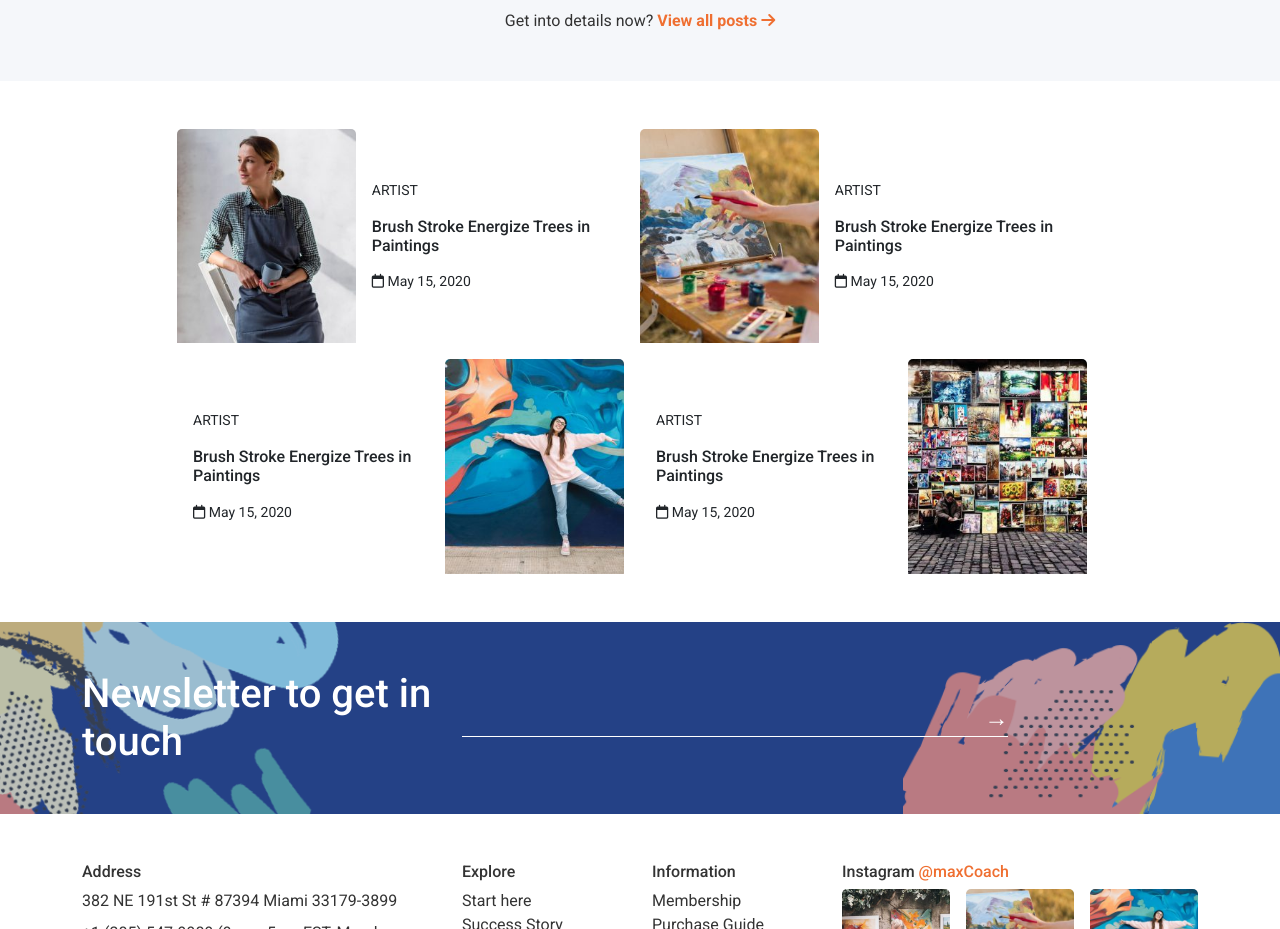
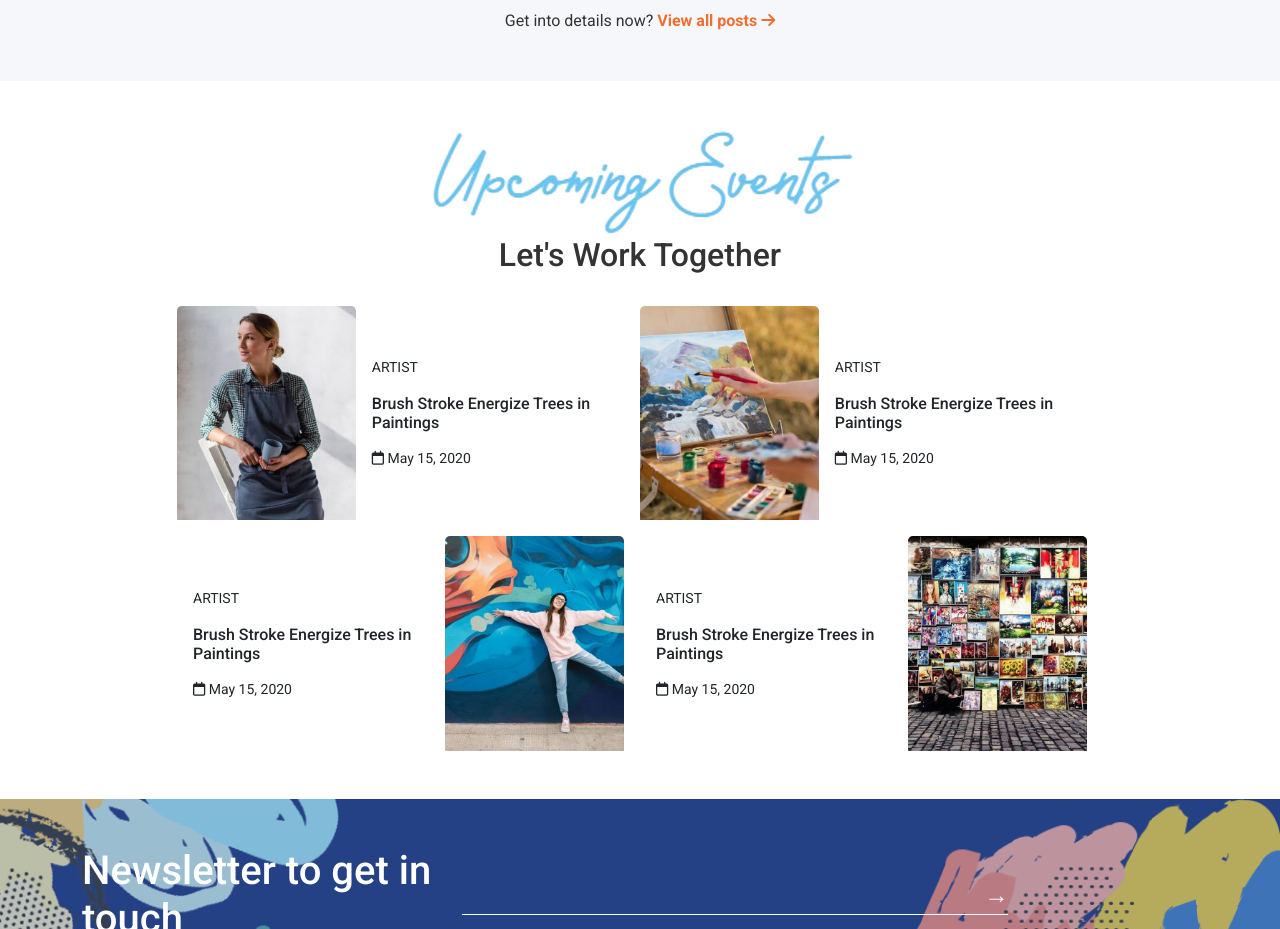
Before and after one commit to LorenzoMonteforte92/proj-html-vuejs, a Vue app: page / in a window 1280 px wide. Shown: the part 4649-5578 px from the top of the page. Built offline with nearby package versions, Linux system fonts and the light colour scheme; a web font is replaced by a local one.

Commit message:
fix: events title

```diff
--- a/src/components/AppEvents.vue
+++ b/src/components/AppEvents.vue
@@ -20,6 +20,13 @@
     <section class="mt-5" >
         <div class="container">
             <div class="row justify-content-center">
+                <div class="col-12 mb-4">
+                    <div class="text-center" >
+                        <img src="../assets/img/events.png" alt="">
+                    </div>
+                    <h2 class="text-center " >Let's Work Together</h2>
+
+                </div>
                 <div class="col-10 d-flex flex-wrap gap-3 row-gap-3">
                     <div class="card flex-row" style="width: calc(100% / 2 - 1rem);">
                         <img src="../assets/img/artist-event-04-250x300.jpg" class="card-img-top" alt="...">
```
Also changed, not shown: src/assets/img/events.png (added).
